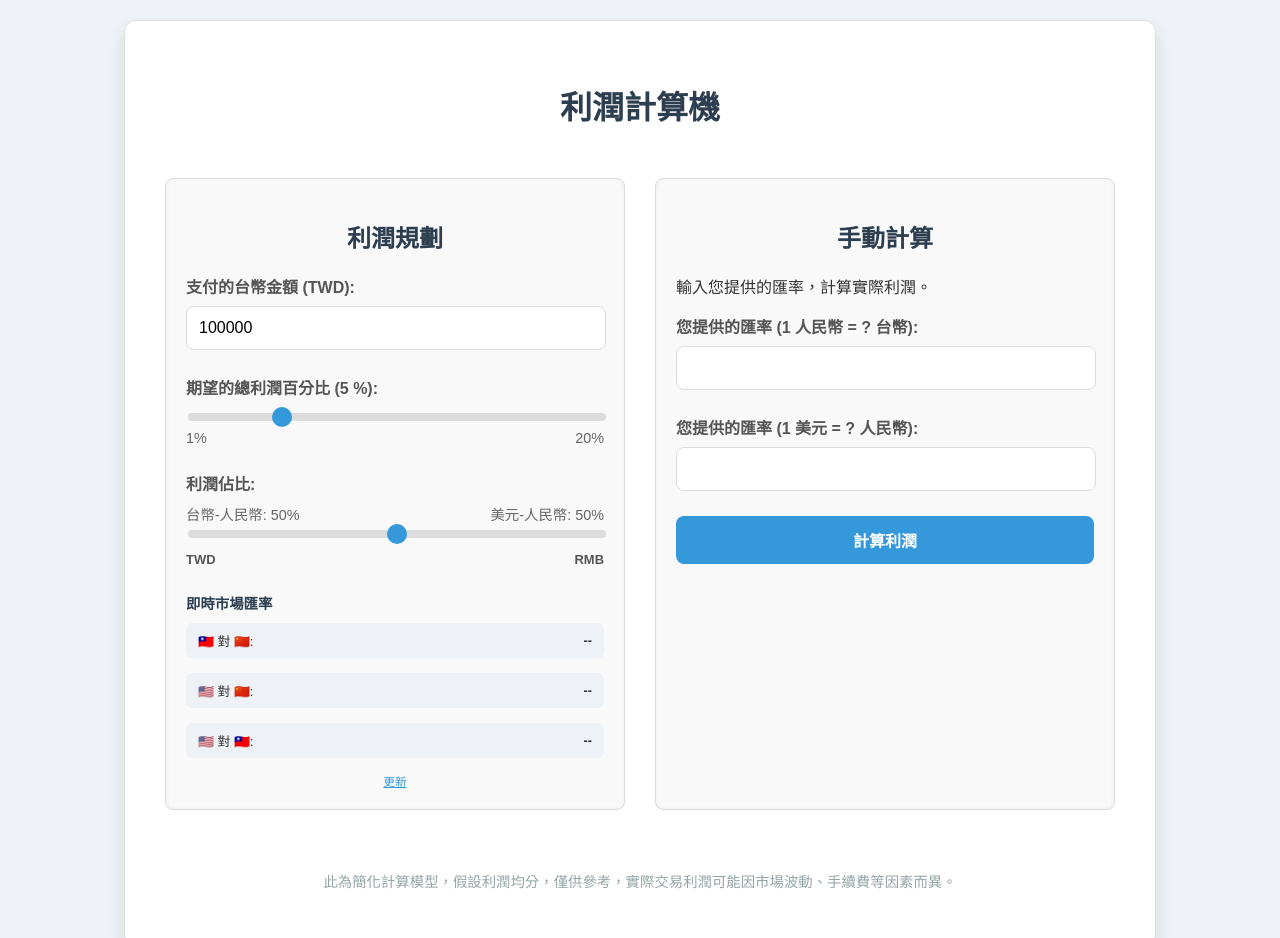
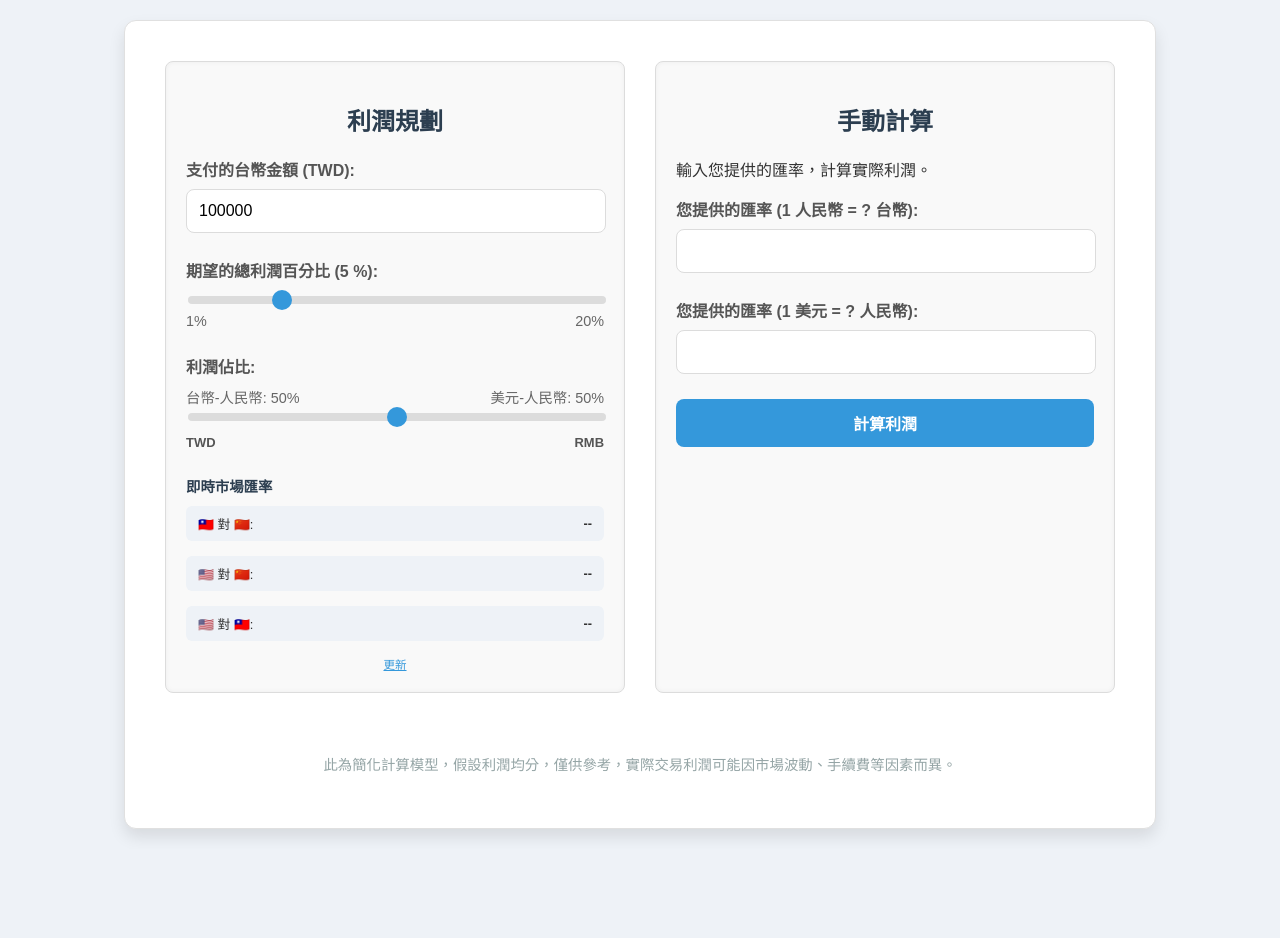
Before and after one commit to gggreenappleee/calculator, a plain HTML site: page index.html in a window 1280 px wide. Shown: the top 938 px of the page. After the commit the page ends 849 px from the top, so only its background shows below. Drawn offline with Linux system fonts and the light colour scheme; no server answers.

Commit message:
Update index.html

```diff
--- a/index.html
+++ b/index.html
@@ -28,11 +28,6 @@
             display: flex;
             flex-direction: column;
             gap: 30px;
-        }
-        h1 {
-            text-align: center;
-            color: #2c3e50;
-            margin-bottom: 20px;
         }
         .main-content {
             display: flex;
@@ -219,7 +214,6 @@
 <body>
 
 <div class="container">
-    <h1>利潤計算機</h1>
     <div class="main-content">
         <div class="panel input-panel">
             <h2>利潤規劃</h2>
```
